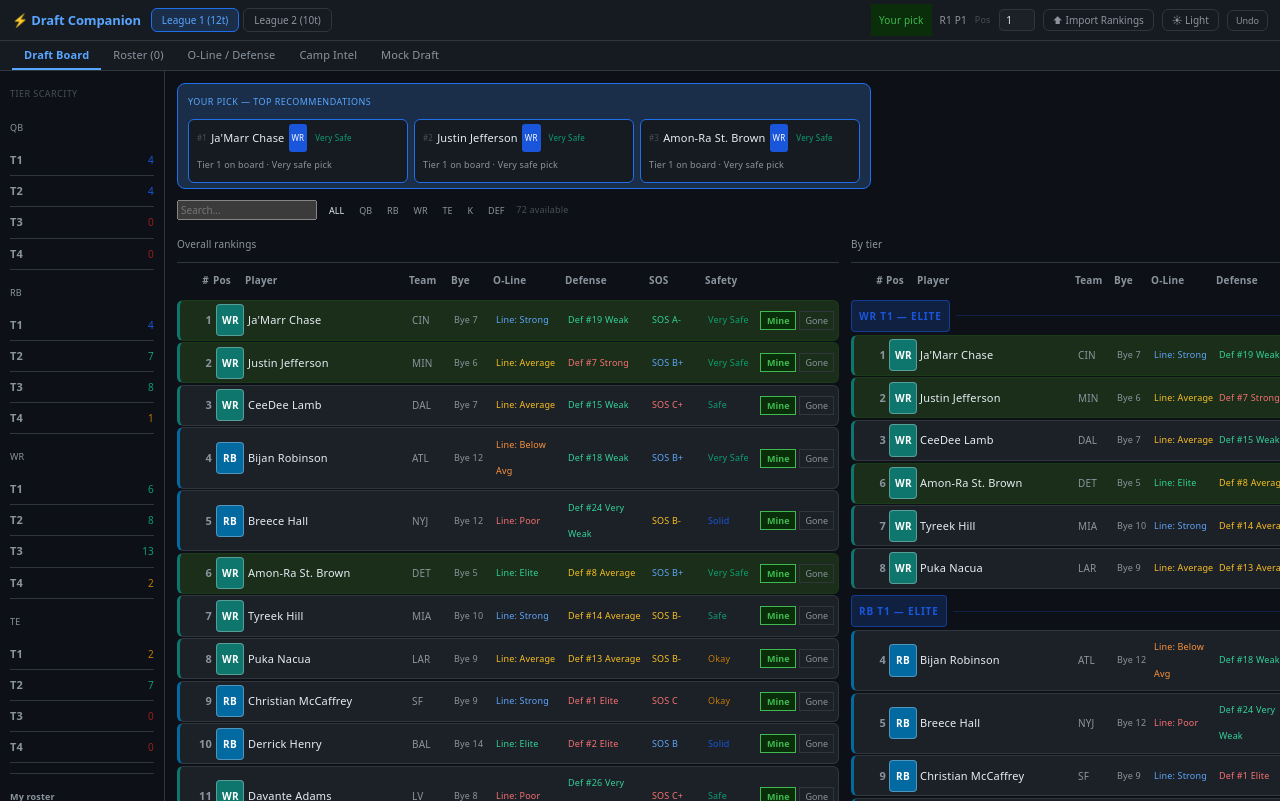
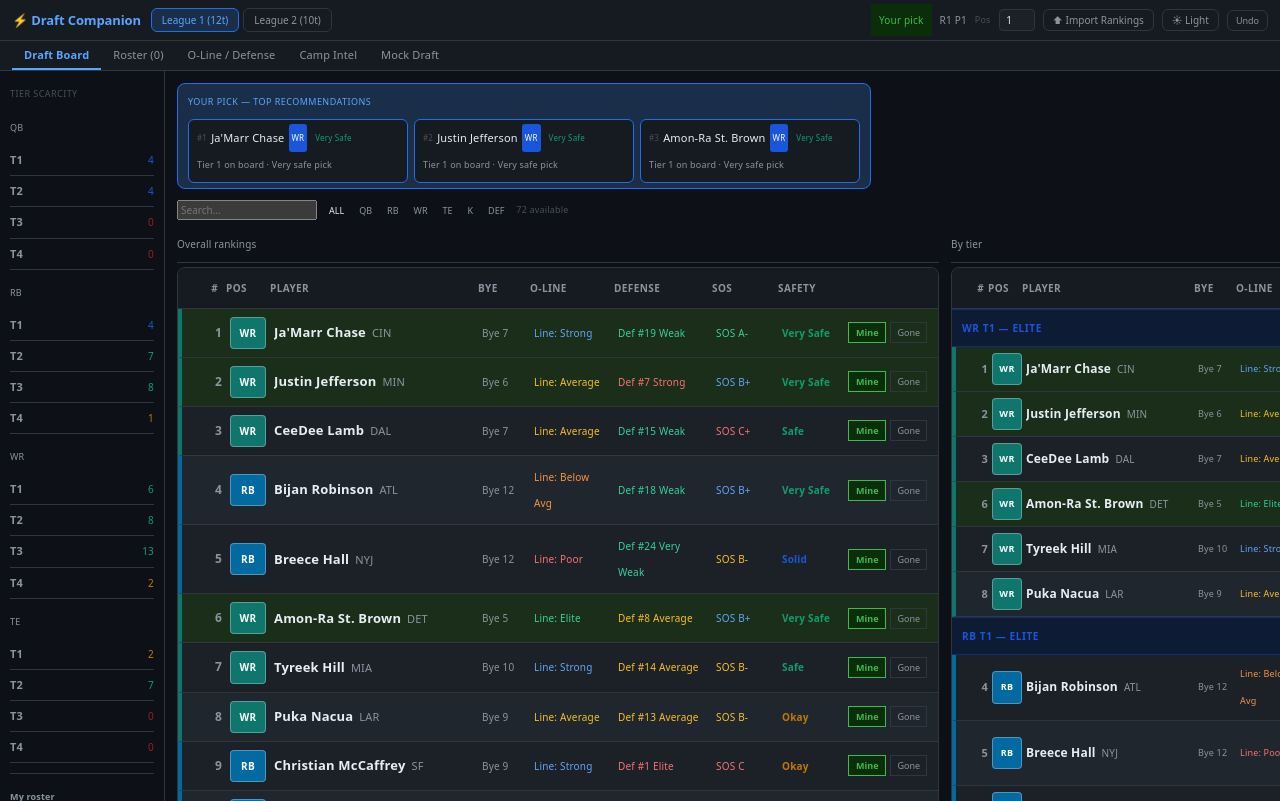
Before and after one commit to Parth33/fantasy-draft-server, a React (Vite) app in the folder fantasy-draft-companion/: page / in a window 1280 px wide. Built offline with nearby package versions, Linux system fonts and the light colour scheme.

Commit message:
redesign rows - zebra striping, bolder names, cleaner columns like FantasyPros

```diff
--- a/fantasy-draft-companion/package.json
+++ b/fantasy-draft-companion/package.json
@@ -5,6 +5,7 @@
   "type": "module",
   "scripts": {
     "dev": "vite",
+    "start": "vite --host",
     "build": "vite build",
     "lint": "oxlint",
     "preview": "vite preview"
--- a/fantasy-draft-companion/src/App.jsx
+++ b/fantasy-draft-companion/src/App.jsx
@@ -9,6 +9,7 @@ const THEMES = {
     "--bg-sidebar": "#0d1117",
     "--bg-card": "#161b22",
     "--bg-row": "#1c2128",
+    "--bg-row-alt": "#20262e",
     "--bg-row-hover": "#21262d",
     "--bg-row-rec": "#1a2e1a",
     "--bg-row-sel": "#1a2433",
@@ -43,6 +44,7 @@ const THEMES = {
     "--bg-sidebar": "#f8fafc",
     "--bg-card": "#ffffff",
     "--bg-row": "#ffffff",
+    "--bg-row-alt": "#f6f8fa",
     "--bg-row-hover": "#f1f5f9",
     "--bg-row-rec": "#f0fdf4",
     "--bg-row-sel": "#eff6ff",
@@ -75,8 +77,9 @@ const THEMES = {
 
 const POS_COLORS = { QB: "var(--pos-qb)", RB: "var(--pos-rb)", WR: "var(--pos-wr)", TE: "var(--pos-te)", K: "var(--pos-k)", DEF: "var(--pos-def)" };
 
-const ROW_COLS = "24px 28px 160px 38px 38px 68px 80px 52px 48px 70px";
-const ROW_COLS_COMPACT = "24px 28px 155px 36px 34px 62px 76px 44px 44px 56px";
+// Columns: rank, pos, player (name + inline team), bye, o-line, defense, sos, safety, actions
+const ROW_COLS = "28px 36px 200px 44px 76px 90px 58px 58px 78px";
+const ROW_COLS_COMPACT = "24px 30px 168px 38px 64px 76px 48px 48px 60px";
 
 const POSITIONS = ["ALL", "QB", "RB", "WR", "TE", "K", "DEF"];
 const TIER_COLORS = { 1: "#1a56db", 2: "#0e9f6e", 3: "#c27803", 4: "#9b1c1c" };
@@ -734,28 +737,30 @@ export default function App() {
     </div>
   );
 
-  const PlayerRow = ({p, compact}) => {
+  const PlayerRow = ({p, compact, index=0}) => {
     const ol = (p.pos==="RB"||p.pos==="WR"||p.pos==="QB") ? olineGrade(p.team,p.pos) : null;
     const d = DEF[p.team]; const s = SOS[p.team];
     const isRec = recs.some(r=>r.id===p.id);
+    const isSel = selected?.id===p.id;
+    const zebra = index%2===1 ? "var(--bg-row-alt)" : "var(--bg-row)";
     return (
-      <div onClick={()=>setSelected(p)} className="player-row" style={{display:"grid",gridTemplateColumns:compact?ROW_COLS_COMPACT:ROW_COLS,gap:compact?3:4,alignItems:"center",padding:"3.5px 8px",borderRadius:6,background:selected?.id===p.id?"var(--bg-row-sel)":isRec?"var(--bg-row-rec)":"var(--bg-row)",border:`1px solid ${selected?.id===p.id?"var(--border-accent)":isRec?"#1a3a1a":"var(--border)"}`,borderLeft:`3px solid ${POS_COLORS[p.pos]||"#555"}`,cursor:"pointer",fontSize:11,marginBottom:1.5,transition:"background 0.1s, filter 0.1s"}}>
-        <span style={{color:"var(--text-secondary)",fontWeight:600,textAlign:"right"}}>{p.rank}</span>
-        <span style={{fontSize:10,fontWeight:800,padding:"2px 5px",borderRadius:4,background:POS_COLORS[p.pos]||"#555",color:"#fff",textAlign:"center",letterSpacing:"0.04em",border:"1px solid rgba(255,255,255,0.3)"}}>{p.pos}</span>
-        <span style={{fontWeight:500}}>
-          {p.name}
-          {p.campAdj!==undefined&&p.campAdj!==0&&<span style={{marginLeft:4,fontSize:9,color:p.campAdj>0?"#0e9f6e":"#e03e3e"}}>{p.campAdj>0?"▲":"▼"}{Math.abs(p.campAdj)}</span>}
-          {p.ecrVsAdp&&p.ecrVsAdp!=="-"&&<span style={{marginLeft:4,fontSize:9,color:ecrVsAdpColor(p.ecrVsAdp)}}>{p.ecrVsAdp}</span>}
+      <div onClick={()=>setSelected(p)} className="player-row" style={{display:"grid",gridTemplateColumns:compact?ROW_COLS_COMPACT:ROW_COLS,gap:compact?4:8,alignItems:"center",padding:compact?"6px 8px":"8px 12px",background:isSel?"var(--bg-row-sel)":isRec?"var(--bg-row-rec)":zebra,boxShadow:isSel?"inset 0 0 0 1px var(--border-accent)":"none",borderBottom:"1px solid var(--border)",borderLeft:`4px solid ${POS_COLORS[p.pos]||"#555"}`,cursor:"pointer",fontSize:compact?11:12,transition:"background 0.1s, filter 0.1s"}}>
+        <span style={{color:"var(--text-secondary)",fontWeight:700,textAlign:"right"}}>{p.rank}</span>
+        <span style={{fontSize:compact?9:10,fontWeight:800,padding:"2px 5px",borderRadius:4,background:POS_COLORS[p.pos]||"#555",color:"#fff",textAlign:"center",letterSpacing:"0.04em",border:"1px solid rgba(255,255,255,0.3)"}}>{p.pos}</span>
+        <span style={{overflow:"hidden",textOverflow:"ellipsis",whiteSpace:"nowrap"}}>
+          <span style={{fontWeight:700,fontSize:compact?12:13,color:"var(--text-primary)"}}>{p.name}</span>
+          <span style={{marginLeft:6,fontSize:compact?10:11,fontWeight:500,color:"var(--text-secondary)"}}>{p.team}</span>
+          {p.campAdj!==undefined&&p.campAdj!==0&&<span style={{marginLeft:6,fontSize:9,color:p.campAdj>0?"#0e9f6e":"#e03e3e"}}>{p.campAdj>0?"▲":"▼"}{Math.abs(p.campAdj)}</span>}
+          {p.ecrVsAdp&&p.ecrVsAdp!=="-"&&<span style={{marginLeft:6,fontSize:9,color:ecrVsAdpColor(p.ecrVsAdp)}}>{p.ecrVsAdp}</span>}
         </span>
-        <span style={{color:"var(--text-secondary)",fontSize:10}}>{p.team}</span>
-        <span style={{color:"var(--text-secondary)",fontSize:9}}>Bye {p.bye}</span>
-        {ol?<span style={{fontSize:9,color:olineTextColor(ol.label)}}>Line: {ol.label}</span>:<span/>}
-        {d?<span style={{fontSize:9,color:defTextColor(d.label)}}>Def #{d.rank} {d.label}</span>:<span/>}
-        {s?<span style={{fontSize:9,color:sosTextColor(s.e)}}>SOS {s.e}</span>:<span/>}
-        <span style={{fontSize:9,fontWeight:500,color:safetyColor(p.safety),whiteSpace:"nowrap"}}>{p.safety}</span>
-        <div style={{display:"flex",gap:3}}>
-          <button onClick={e=>{e.stopPropagation();markDrafted(p,true);}} style={{fontSize:9,fontWeight:700,padding:"2px 6px",borderRadius:"var(--radius)",border:"1px solid var(--text-success)",background:"var(--bg-success)",color:"var(--text-success)",cursor:"pointer"}}>Mine</button>
-          <button onClick={e=>{e.stopPropagation();markDrafted(p,false);}} style={{fontSize:9,padding:"2px 5px",borderRadius:"var(--radius)",border:"1px solid var(--border)",background:"transparent",color:"var(--text-secondary)",cursor:"pointer"}}>Gone</button>
+        <span style={{color:"var(--text-secondary)",fontSize:compact?9:10}}>Bye {p.bye}</span>
+        {ol?<span style={{fontSize:compact?9:10,color:olineTextColor(ol.label)}}>Line: {ol.label}</span>:<span/>}
+        {d?<span style={{fontSize:compact?9:10,color:defTextColor(d.label)}}>Def #{d.rank} {d.label}</span>:<span/>}
+        {s?<span style={{fontSize:compact?9:10,color:sosTextColor(s.e)}}>SOS {s.e}</span>:<span/>}
+        <span style={{fontSize:compact?9:10,fontWeight:600,color:safetyColor(p.safety),whiteSpace:"nowrap"}}>{p.safety}</span>
+        <div style={{display:"flex",gap:4}}>
+          <button onClick={e=>{e.stopPropagation();markDrafted(p,true);}} style={{fontSize:9,fontWeight:700,padding:"3px 7px",borderRadius:"var(--radius)",border:"1px solid var(--text-success)",background:"var(--bg-success)",color:"var(--text-success)",cursor:"pointer"}}>Mine</button>
+          <button onClick={e=>{e.stopPropagation();markDrafted(p,false);}} style={{fontSize:9,padding:"3px 6px",borderRadius:"var(--radius)",border:"1px solid var(--border)",background:"transparent",color:"var(--text-secondary)",cursor:"pointer"}}>Gone</button>
         </div>
       </div>
     );
@@ -766,7 +771,7 @@ export default function App() {
       <style>{`
         :root {
           --bg-app: #0d1117; --bg-header: #161b22; --bg-sidebar: #0d1117;
-          --bg-card: #161b22; --bg-row: #1c2128; --bg-row-hover: #21262d;
+          --bg-card: #161b22; --bg-row: #1c2128; --bg-row-alt: #20262e; --bg-row-hover: #21262d;
           --bg-row-rec: #1a2e1a; --bg-row-sel: #1a2433; --bg-accent-soft: #1a2e4a;
           --bg-warn: #2e1f0a; --bg-danger: #2e0a0a; --bg-success: #0a2e0a;
           --border: #30363d; --border-accent: #1f6feb;
@@ -936,17 +941,20 @@ export default function App() {
                 {/* LEFT: Overall rankings */}
                 <div>
                   <div style={{fontSize:10,fontWeight:500,color:"var(--text-secondary)",marginBottom:4,paddingBottom:4,borderBottom:"0.5px solid var(--border)"}}>Overall rankings</div>
-                  <div style={{display:"grid",gridTemplateColumns:"24px 28px 160px 38px 38px 68px 80px 52px 48px 70px",gap:4,padding:"0 8px 3px",fontSize:10,fontWeight:600,color:"var(--text-secondary)",marginBottom:4}}>
-                    <span style={{textAlign:"right"}}>#</span><span>Pos</span><span>Player</span><span>Team</span><span>Bye</span><span>O-Line</span><span>Defense</span><span>SOS</span><span>Safety</span><span></span>
+                  <div style={{border:"1px solid var(--border)",borderRadius:8,overflow:"hidden"}}>
+                    <div style={{display:"grid",gridTemplateColumns:ROW_COLS,gap:8,padding:"7px 12px",fontSize:10,fontWeight:700,color:"var(--text-secondary)",textTransform:"uppercase",letterSpacing:"0.04em",background:"var(--bg-card)",borderBottom:"1px solid var(--border)"}}>
+                      <span style={{textAlign:"right"}}>#</span><span>Pos</span><span>Player</span><span>Bye</span><span>O-Line</span><span>Defense</span><span>SOS</span><span>Safety</span><span></span>
                     </div>
-                  {sorted.map(p=><PlayerRow key={p.id} p={p}/>)}
+                    {sorted.map((p,i)=><PlayerRow key={p.id} p={p} index={i}/>)}
+                  </div>
                 </div>
 
                 {/* RIGHT: Tier view */}
                 <div>
                   <div style={{fontSize:10,fontWeight:500,color:"var(--text-secondary)",marginBottom:4,paddingBottom:4,borderBottom:"0.5px solid var(--border)"}}>By tier</div>
-                  <div style={{display:"grid",gridTemplateColumns:ROW_COLS_COMPACT,gap:3,padding:"0 8px 3px",fontSize:10,fontWeight:600,color:"var(--text-secondary)",marginBottom:4}}>
-                    <span style={{textAlign:"right"}}>#</span><span>Pos</span><span>Player</span><span>Team</span><span>Bye</span><span>O-Line</span><span>Defense</span><span>SOS</span><span>Safety</span><span></span>
+                  <div style={{border:"1px solid var(--border)",borderRadius:8,overflow:"hidden"}}>
+                    <div style={{display:"grid",gridTemplateColumns:ROW_COLS_COMPACT,gap:4,padding:"7px 8px",fontSize:10,fontWeight:700,color:"var(--text-secondary)",textTransform:"uppercase",letterSpacing:"0.04em",background:"var(--bg-card)",borderBottom:"1px solid var(--border)"}}>
+                      <span style={{textAlign:"right"}}>#</span><span>Pos</span><span>Player</span><span>Bye</span><span>O-Line</span><span>Defense</span><span>SOS</span><span>Safety</span><span></span>
                     </div>
                     {tierOrder.map(key=>{
                       const ps=tierGroups[key];
@@ -954,16 +962,16 @@ export default function App() {
                       const color=TIER_COLORS[Number(tier)]||"#888";
                       const label=(TIER_LABELS[pos]||TIER_LABELS.WR)[Number(tier)];
                       return (
-                      <div key={key} style={{marginBottom:6}}>
-                        <div style={{display:"flex",alignItems:"center",gap:6,marginBottom:3,paddingRight:8}}>
-                          <span style={{fontSize:10,fontWeight:800,color,textTransform:"uppercase",letterSpacing:"0.08em",padding:"2px 7px",borderRadius:4,background:`${color}38`,border:`1px solid ${color}88`}}>{pos} T{tier} — {label}</span>
-                          <div style={{flex:1,height:"0.5px",background:color,opacity:0.25}}></div>
-                          <span style={{fontSize:9,fontWeight:600,color,padding:"0px 5px",borderRadius:3,background:`${color}22`}}>{ps.length} left</span>
+                        <div key={key}>
+                          <div style={{display:"flex",alignItems:"center",justifyContent:"space-between",padding:"5px 10px",background:`${color}26`,borderTop:`1px solid ${color}55`,borderBottom:`1px solid ${color}55`}}>
+                            <span style={{fontSize:10,fontWeight:800,color,textTransform:"uppercase",letterSpacing:"0.06em"}}>{pos} T{tier} — {label}</span>
+                            <span style={{fontSize:9,fontWeight:700,color}}>{ps.length} left</span>
                           </div>
-                        {ps.map(p=><PlayerRow key={p.id} p={p} compact/>)}
+                          {ps.map((p,i)=><PlayerRow key={p.id} p={p} compact index={i}/>)}
                         </div>
                       );
                     })}
+                  </div>
                 </div>
               </div>
             </>
```
Lines whose indentation alone changed are shown as unchanged.
